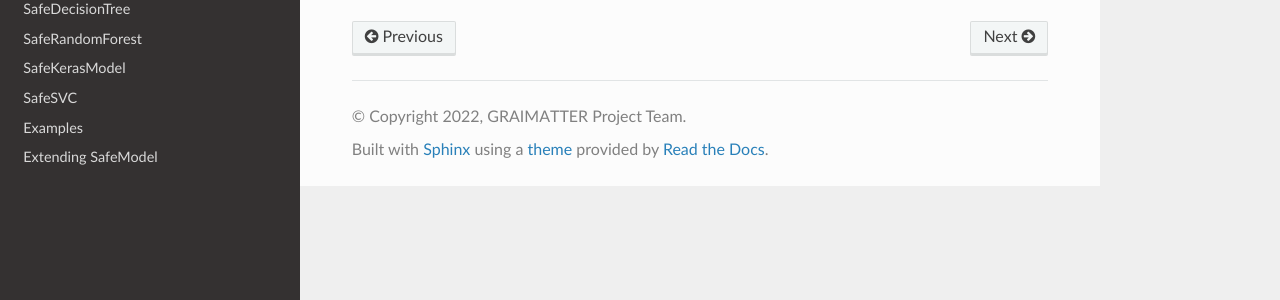
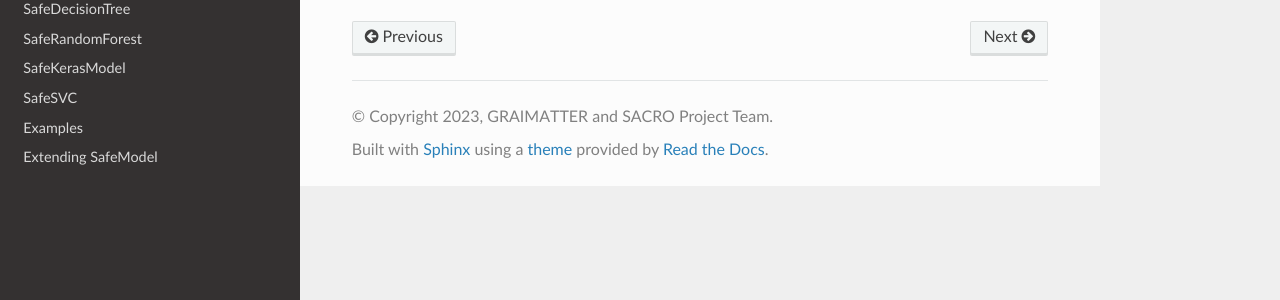
Before and after one commit to AI-SDC/SACRO-ML, a Sphinx documentation site: the page built from docs/source/preprocessing.rst, in a window 1280 px wide. Shown: the part 263-563 px from the top of the page. Built offline with Sphinx 7.4.7 and the Read the Docs theme 2.0.0, drawn with Linux system fonts in a browser that asks for light colours.

Commit message:
update docs copyright

```diff
--- a/docs/source/conf.py
+++ b/docs/source/conf.py
@@ -11,9 +11,9 @@ sys.path.insert(1, os.path.abspath("../../attacks/"))
 # -- Project information -----------------------------------------------------
 
 project = "GRAIMATTER"
-copyright = "2022, GRAIMATTER Project Team"
-author = "GRAIMATTER Project Team"
-release = "1.0.0"
+copyright = "2023, GRAIMATTER and SACRO Project Team"
+author = "GRAIMATTER and SACRO Project Team"
+release = "1.0.3"
 
 # -- General configuration ---------------------------------------------------
 
```
